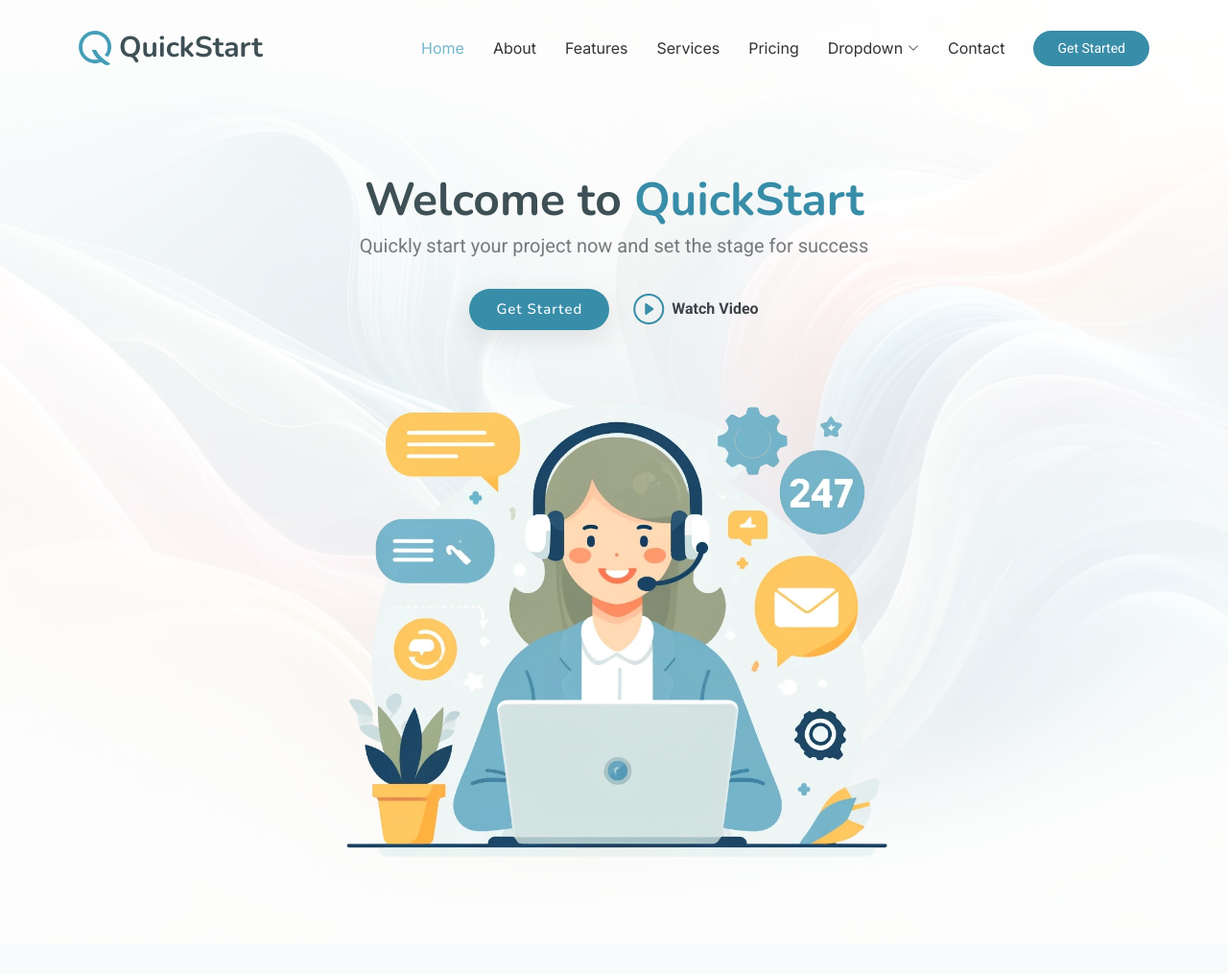
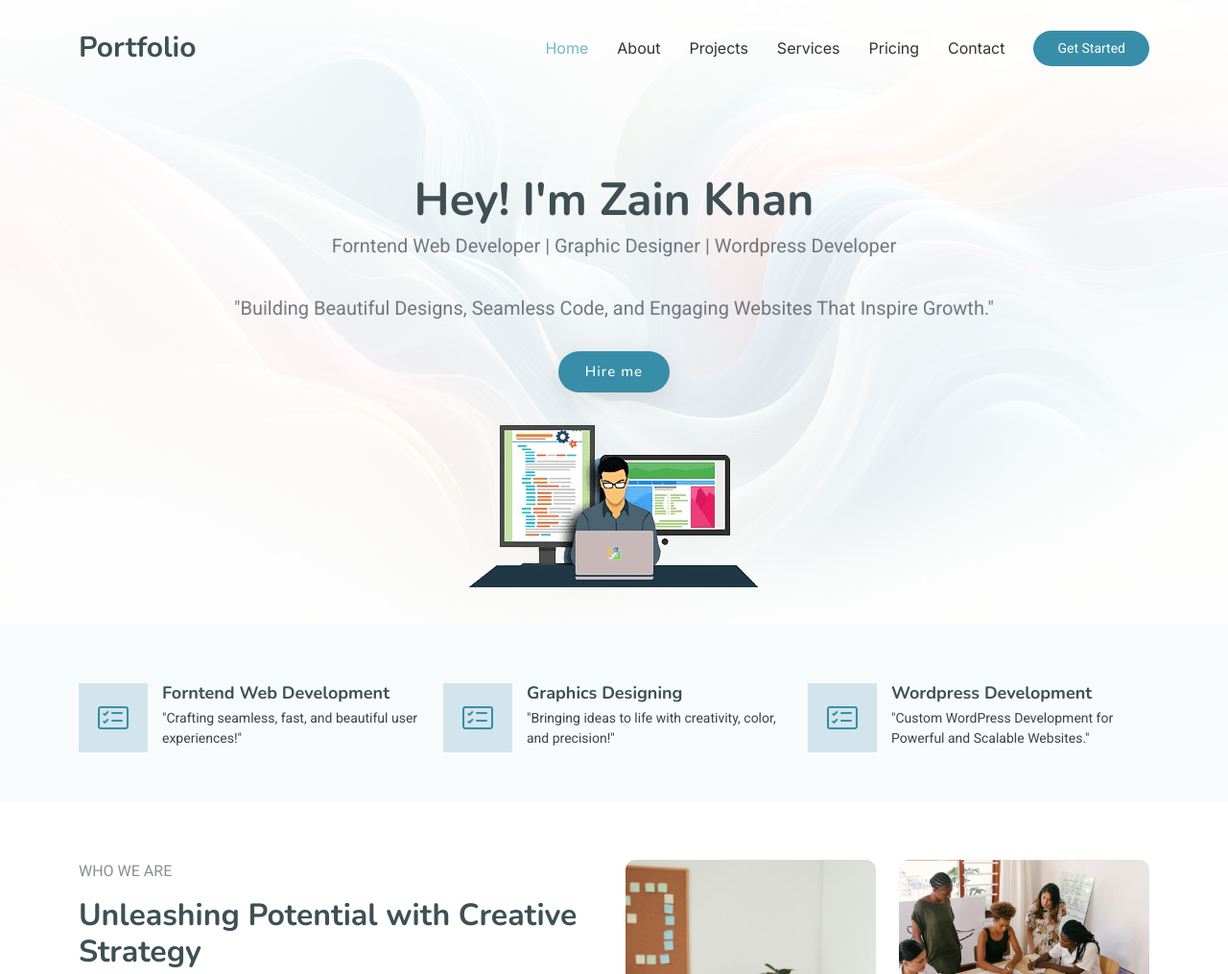
Before and after one commit to Zayyn-khan/Portfolio, a plain HTML site: page index.html in a window 1280 px wide. Shown: the top 1015 px of the page at 96% size. Drawn offline with nearby package versions, Linux system fonts and the light colour scheme.

Commit message:
second data

```diff
--- a/index.html
+++ b/index.html
@@ -42,34 +42,16 @@
     <div class="container-fluid container-xl position-relative d-flex align-items-center">
 
       <a href="index.html" class="logo d-flex align-items-center me-auto">
-        <img src="assets/img/logo.png" alt="">
-        <h1 class="sitename">QuickStart</h1>
+        <h1 class="sitename">Portfolio</h1>
       </a>
 
       <nav id="navmenu" class="navmenu">
         <ul>
           <li><a href="index.html#hero" class="active">Home</a></li>
           <li><a href="index.html#about">About</a></li>
-          <li><a href="index.html#features">Features</a></li>
+          <li><a href="index.html#projects">Projects</a></li>
           <li><a href="index.html#services">Services</a></li>
           <li><a href="index.html#pricing">Pricing</a></li>
-          <li class="dropdown"><a href="#"><span>Dropdown</span> <i class="bi bi-chevron-down toggle-dropdown"></i></a>
-            <ul>
-              <li><a href="#">Dropdown 1</a></li>
-              <li class="dropdown"><a href="#"><span>Deep Dropdown</span> <i class="bi bi-chevron-down toggle-dropdown"></i></a>
-                <ul>
-                  <li><a href="#">Deep Dropdown 1</a></li>
-                  <li><a href="#">Deep Dropdown 2</a></li>
-                  <li><a href="#">Deep Dropdown 3</a></li>
-                  <li><a href="#">Deep Dropdown 4</a></li>
-                  <li><a href="#">Deep Dropdown 5</a></li>
-                </ul>
-              </li>
-              <li><a href="#">Dropdown 2</a></li>
-              <li><a href="#">Dropdown 3</a></li>
-              <li><a href="#">Dropdown 4</a></li>
-            </ul>
-          </li>
           <li><a href="index.html#contact">Contact</a></li>
         </ul>
         <i class="mobile-nav-toggle d-xl-none bi bi-list"></i>
@@ -89,20 +71,20 @@
       </div>
       <div class="container text-center">
         <div class="d-flex flex-column justify-content-center align-items-center">
-          <h1 data-aos="fade-up">Welcome to <span>QuickStart</span></h1>
-          <p data-aos="fade-up" data-aos-delay="100">Quickly start your project now and set the stage for success<br></p>
+          <h1 data-aos="fade-up">Hey! I'm Zain Khan<span></span></h1>
+          <p data-aos="fade-up" data-aos-delay="100">Forntend Web Developer | Graphic Designer | Wordpress Developer<br></p>
+          <p data-aos="fade-up" data-aos-delay="100">"Building Beautiful Designs, Seamless Code, and Engaging Websites That Inspire Growth."<br></p>
           <div class="d-flex" data-aos="fade-up" data-aos-delay="200">
-            <a href="#about" class="btn-get-started">Get Started</a>
-            <a href="https://www.youtube.com/watch?v=Y7f98aduVJ8" class="glightbox btn-watch-video d-flex align-items-center"><i class="bi bi-play-circle"></i><span>Watch Video</span></a>
+            <a href="https://wa.link/kmp5nn" target="_blank" class="btn-get-started">Hire me</a>
           </div>
-          <img src="assets/img/hero-services-img.webp" class="img-fluid hero-img" alt="" data-aos="zoom-out" data-aos-delay="300">
+          <img src="./assets/img/hero-service-img.png" class="img-fluid hero-img" alt="" data-aos="zoom-out" data-aos-delay="300">
         </div>
       </div>
 
     </section><!-- /Hero Section -->
 
     <!-- Featured Services Section -->
-    <section id="featured-services" class="featured-services section light-background">
+    <section id="projects-services" class="featured-services section light-background">
 
       <div class="container">
 
@@ -110,10 +92,10 @@
 
           <div class="col-xl-4 col-lg-6" data-aos="fade-up" data-aos-delay="100">
             <div class="service-item d-flex">
-              <div class="icon flex-shrink-0"><i class="bi bi-briefcase"></i></div>
+              <div class="icon flex-shrink-0"><i class="bi bi-card-checklist"></i></div>
               <div>
-                <h4 class="title"><a href="#" class="stretched-link">Lorem Ipsum</a></h4>
-                <p class="description">Voluptatum deleniti atque corrupti quos dolores et quas molestias excepturi</p>
+                <h4 class="title"><a href="#" class="stretched-link">Forntend Web Development </a></h4>
+                <p class="description">"Crafting seamless, fast, and beautiful user experiences!"</p>
               </div>
             </div>
           </div>
@@ -123,18 +105,18 @@
             <div class="service-item d-flex">
               <div class="icon flex-shrink-0"><i class="bi bi-card-checklist"></i></div>
               <div>
-                <h4 class="title"><a href="#" class="stretched-link">Dolor Sitema</a></h4>
-                <p class="description">Minim veniam, quis nostrud exercitation ullamco laboris nisi ut aliquip exa</p>
+                <h4 class="title"><a href="#" class="stretched-link">Graphics Designing</a></h4>
+                <p class="description">"Bringing ideas to life with creativity, color, and precision!"</p>
               </div>
             </div>
           </div><!-- End Service Item -->
 
           <div class="col-xl-4 col-lg-6" data-aos="fade-up" data-aos-delay="300">
             <div class="service-item d-flex">
-              <div class="icon flex-shrink-0"><i class="bi bi-bar-chart"></i></div>
+              <div class="icon flex-shrink-0"><i class="bi bi-card-checklist"></i></div>
               <div>
-                <h4 class="title"><a href="#" class="stretched-link">Sed ut perspiciatis</a></h4>
-                <p class="description">Duis aute irure dolor in reprehenderit in voluptate velit esse cillum</p>
+                <h4 class="title"><a href="#" class="stretched-link">Wordpress Development</a></h4>
+                <p class="description">"Custom WordPress Development for Powerful and Scalable Websites."</p>
               </div>
             </div>
           </div><!-- End Service Item -->
@@ -229,11 +211,11 @@
     </section><!-- /Clients Section -->
 
     <!-- Features Section -->
-    <section id="features" class="features section">
+    <section id="projects" class="features section">
 
       <!-- Section Title -->
       <div class="container section-title" data-aos="fade-up">
-        <h2>Features</h2>
+        <h2>Projects</h2>
         <p>Necessitatibus eius consequatur ex aliquid fuga eum quidem sint consectetur velit</p>
       </div><!-- End Section Title -->
 
```
Also changed, not shown: assets/img/hero-service-img.png (added).
